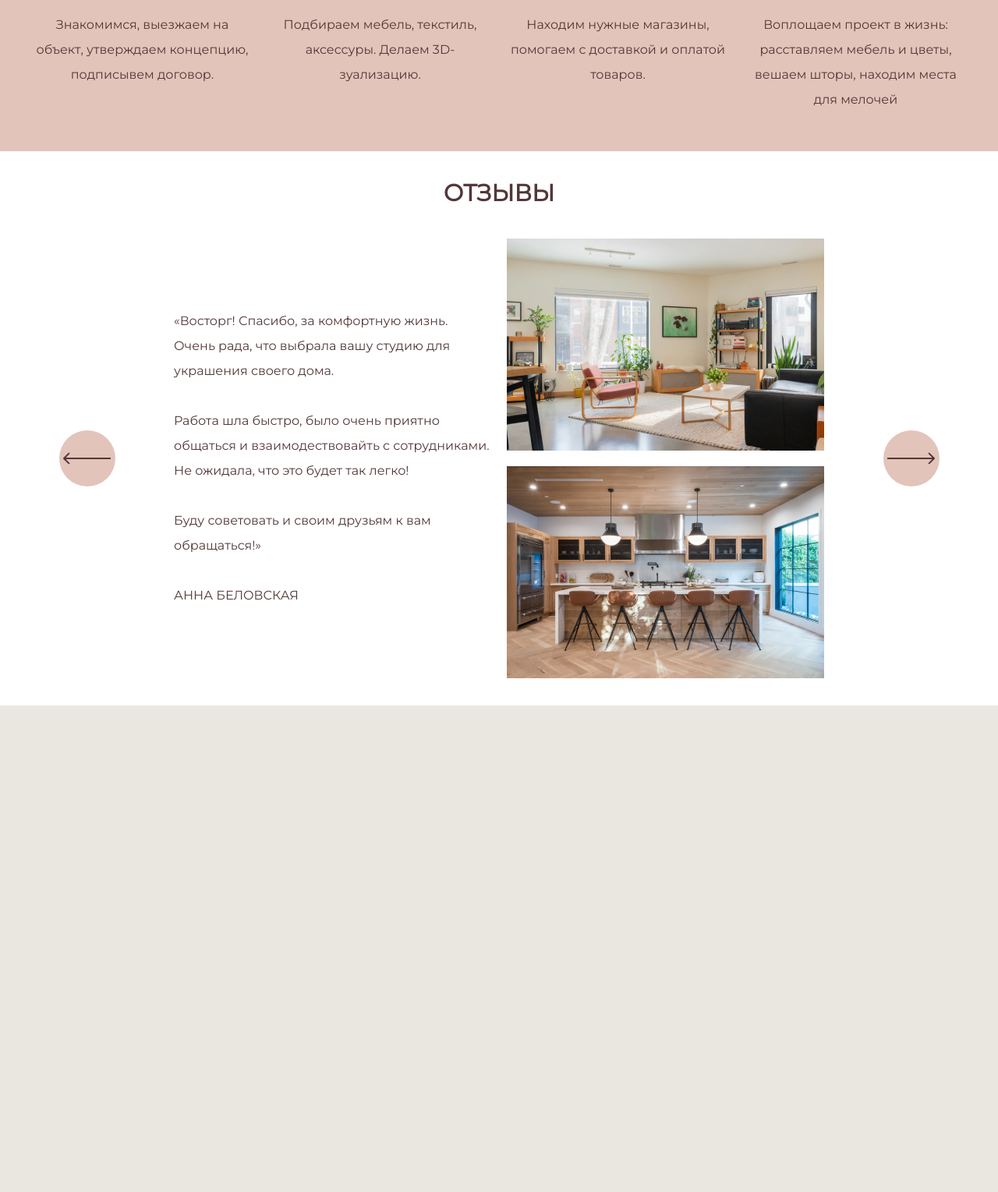
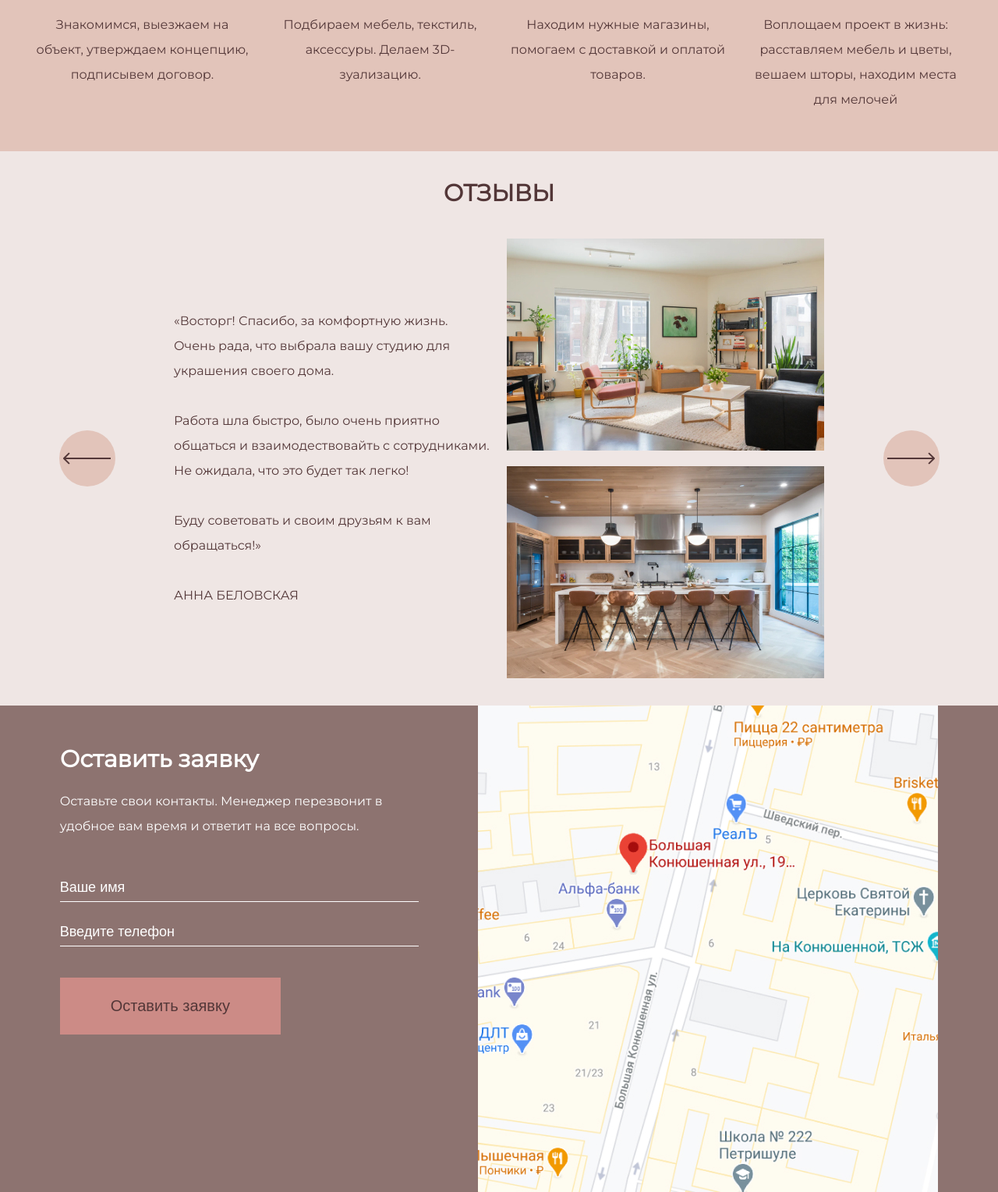
Before and after one commit to MaksFenek/University-education, a PHP site: page / in a window 1280 px wide. Shown: the part 3650-5179 px from the top of the page at 78% size. Before the commit the page ends 4555 px from the top, so only its background shows below. Run offline with PHP 8.4, Linux system fonts and the light colour scheme.

Commit message:
added contact section

```diff
--- a/web/web_368/index.html
+++ b/web/web_368/index.html
@@ -249,6 +249,29 @@
           </div>
         </div>
       </section>
+      <section class="contact">
+        <form class="contact-form">
+          <h3 class="contact-form__title">Оставить заявку</h3>
+          <p class="contact-form__subtitle">
+            Оставьте свои контакты. Менеджер перезвонит в удобное вам время и
+            ответит на все вопросы.
+          </p>
+          <input
+            type="text"
+            class="contact-form__input"
+            placeholder="Ваше имя"
+          />
+          <input
+            type="tel"
+            class="contact-form__input"
+            placeholder="Введите телефон"
+          />
+          <button type="submit" class="contact-form__btn btn">
+            Оставить заявку
+          </button>
+        </form>
+        <img src="./assets/map.jpg" alt="map" class="contact__map" />
+      </section>
     </main>
   </body>
 </html>
--- a/web/web_368/styles/layout/_index.scss
+++ b/web/web_368/styles/layout/_index.scss
@@ -4,3 +4,4 @@
 @forward 'about';
 @forward 'header';
 @forward 'reviews';
+@forward 'contact';
--- a/web/web_368/styles/layout/_reviews.scss
+++ b/web/web_368/styles/layout/_reviews.scss
@@ -2,6 +2,7 @@
 
 .reviews {
     padding: 35px 0;
+    background: b.$main-bg-color;
 
     &__title {
         text-transform: uppercase;
--- a/web/web_368/styles/main.css
+++ b/web/web_368/styles/main.css
@@ -270,6 +270,7 @@ h3 {
 
 .reviews {
   padding: 35px 0;
+  background: #EFE6E4;
 }
 .reviews__title {
   text-transform: uppercase;
@@ -311,4 +312,51 @@ h3 {
 }
 .reviews-card-imgs img:first-child {
   margin-bottom: 20px;
+}
+
+.contact {
+  display: flex;
+  justify-content: space-evenly;
+  align-items: flex-start;
+  background: #8D7370;
+}
+.contact-form {
+  max-width: 508px;
+  display: flex;
+  justify-content: center;
+  align-items: flex-start;
+  flex-direction: column;
+  color: #FFF;
+}
+.contact-form__title {
+  margin-top: 50px;
+  margin-bottom: 20px;
+}
+.contact-form__subtitle {
+  line-height: 2;
+  margin-bottom: 24px;
+  max-width: 460px;
+}
+.contact-form__input {
+  background: none;
+  outline: none;
+  border: none;
+  width: 100%;
+  border-bottom: 1px #FFF solid;
+  line-height: 2;
+  font-size: 1.8rem;
+  color: #FFF;
+  margin-top: 20px;
+}
+.contact-form__input::-moz-placeholder {
+  color: #FFF;
+}
+.contact-form__input:-ms-input-placeholder {
+  color: #FFF;
+}
+.contact-form__input::placeholder {
+  color: #FFF;
+}
+.contact-form__btn {
+  margin-top: 40px;
 }/*# sourceMappingURL=main.css.map */
```
Also changed, not shown: web/web_368/styles/layout/_contact.scss (added, +46 -0 lines), web/web_368/assets/map.jpg (added), 1 other file.
